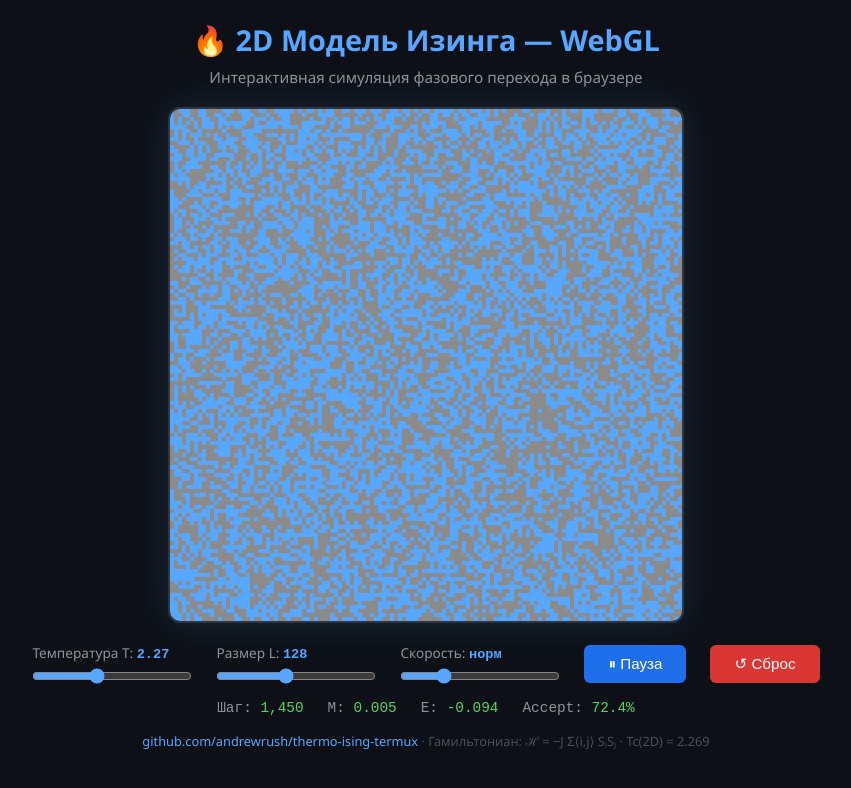
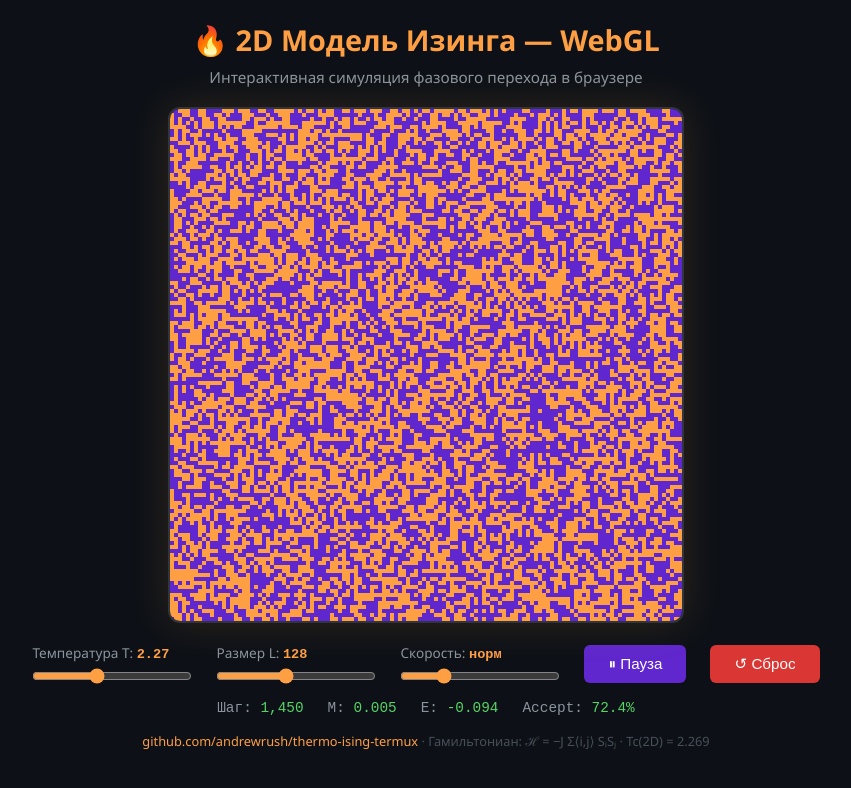
Before and after one commit to andrewrush/thermo-ising-termux, a plain HTML site: page ising_demo.html in a window 1280 px wide. Shown: the whole page, without its empty margins (214-1065 px from the left). Drawn offline with Linux system fonts and the light colour scheme.

Commit message:
ui: orange/violet color scheme, fix L slider label

```diff
--- a/ising_demo.html
+++ b/ising_demo.html
@@ -16,14 +16,14 @@ body {
     min-height: 100vh;
     padding: 20px;
 }
-h1 { color: #58a6ff; margin-bottom: 8px; font-size: 1.8rem; }
+h1 { color: #ff9f43; margin-bottom: 8px; font-size: 1.8rem; }
 .subtitle { color: #8b949e; margin-bottom: 20px; font-size: 0.95rem; }
 #canvas-container {
     position: relative;
     border: 2px solid #30363d;
     border-radius: 12px;
     overflow: hidden;
-    box-shadow: 0 0 40px rgba(88,166,255,0.15);
+    box-shadow: 0 0 40px rgba(255,159,67,0.15);
 }
 canvas { display: block; image-rendering: pixelated; }
 #controls {
@@ -43,9 +43,9 @@ canvas { display: block; image-rendering: pixelated; }
 label { font-size: 0.85rem; color: #8b949e; }
 input[type="range"] {
     width: 160px;
-    accent-color: #58a6ff;
+    accent-color: #ff9f43;
 }
-.val { color: #58a6ff; font-weight: 600; font-family: monospace; }
+.val { color: #ff9f43; font-weight: 600; font-family: monospace; }
 button {
     background: #238636;
     color: #fff;
@@ -57,8 +57,8 @@ button {
     transition: background 0.2s;
 }
 button:hover { background: #2ea043; }
-button#pauseBtn { background: #1f6feb; }
-button#pauseBtn:hover { background: #388bfd; }
+button#pauseBtn { background: #5f27cd; }
+button#pauseBtn:hover { background: #7b4fe0; }
 button#resetBtn { background: #da3633; }
 button#resetBtn:hover { background: #f85149; }
 #stats {
@@ -75,7 +75,7 @@ button#resetBtn:hover { background: #f85149; }
     color: #484f58;
     font-size: 0.8rem;
 }
-a { color: #58a6ff; text-decoration: none; }
+a { color: #ff9f43; text-decoration: none; }
 a:hover { text-decoration: underline; }
 </style>
 </head>
@@ -221,8 +221,8 @@ uniform sampler2D u_tex;
 void main() {
     vec4 c = texture2D(u_tex, v_uv);
     // c.r = 1 for spin +1, c.r = 0 for spin -1
-    vec3 up = vec3(0.345, 0.655, 1.0);    // #58a6ff
-    vec3 down = vec3(0.545, 0.545, 0.545); // #8b949e
+    vec3 up = vec3(1.0, 0.624, 0.263);    // #ff9f43 orange
+    vec3 down = vec3(0.373, 0.153, 0.804); // #5f27cd violet
     vec3 col = mix(down, up, c.r);
     gl_FragColor = vec4(col, 1.0);
 }`;
@@ -284,7 +284,7 @@ function recreate() {
 
 // Event listeners
 tSlider.addEventListener('input', () => { T = parseFloat(tSlider.value); tVal.textContent = T.toFixed(2); });
-lSlider.addEventListener('change', () => { lVal.textContent = L; recreate(); });
+lSlider.addEventListener('change', () => { lVal.textContent = lSlider.value; recreate(); });
 sSlider.addEventListener('input', () => { speed = parseInt(sSlider.value); sVal.textContent = ['медленно','норм','быстро','очень быстро','макс'][speed]; });
 pauseBtn.addEventListener('click', () => { running = !running; pauseBtn.textContent = running ? '⏸ Пауза' : '▶ Продолжить'; });
 resetBtn.addEventListener('click', () => { initSpins(); updateTexture(); });
```
Also changed, not shown: index.html (+1 -1 lines), 1 other file.
